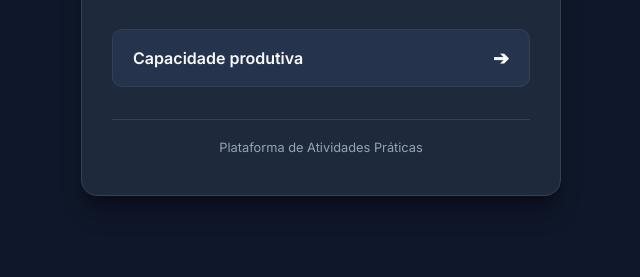
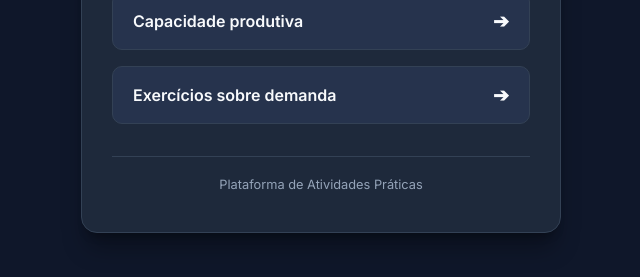
Before and after one commit to amandacmartin/emimec, a plain HTML site: page index.html in a window 1280 px wide. Shown: the part 379-656 px from the top of the page, without its empty margins (319-959 px from the left). Drawn offline with Linux system fonts and the light colour scheme.

Commit message:
Update index.html

```diff
--- a/index.html
+++ b/index.html
@@ -131,6 +131,10 @@
             <a href="./capacidade.html" class="btn">
                 <span>Capacidade produtiva</span>
                 <span class="icon">➔</span>
+            <a href="./demanda.html" class="btn">
+                <span>Exercícios sobre demanda</span>
+                <span class="icon">➔</span>
+
             </a>
         </nav>
 
```
